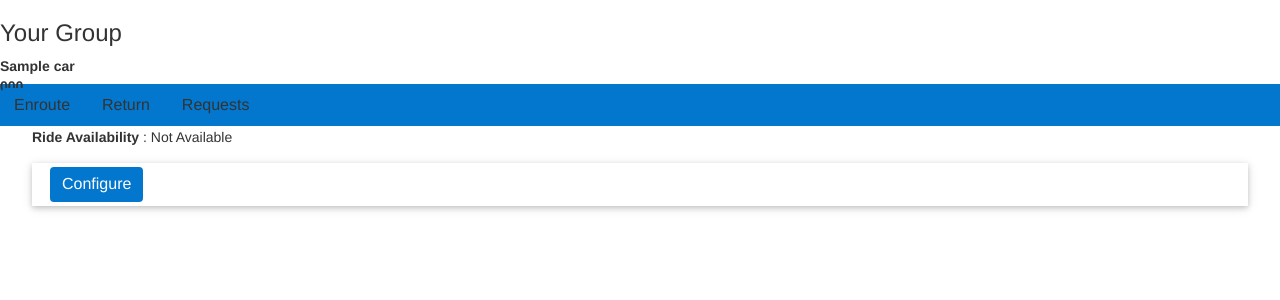
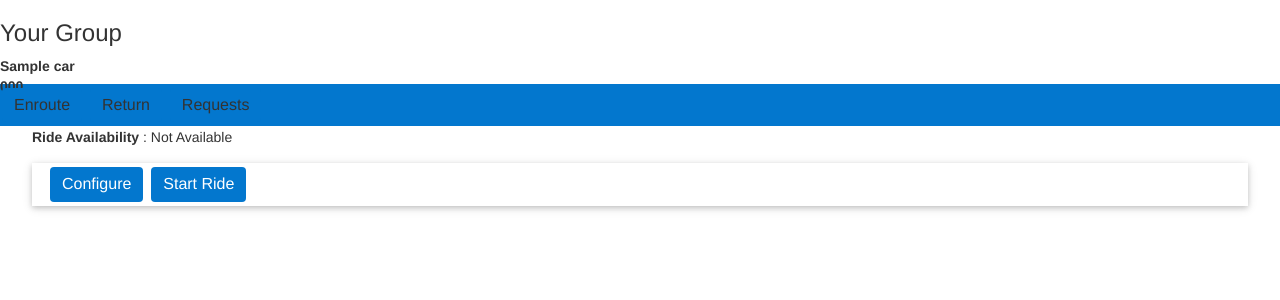
Before and after one commit to ihsan-96/tcsgo, a Django app: page /1/owner in a window 1280 px wide. Shown: the part 70-370 px from the top of the page. Run offline with Django 3.2, Linux system fonts and the light colour scheme; a user stored in the database is signed in; tables that the repository leaves empty hold one stand-in row (values such as "Sample post"); some libraries are stand-ins or nearby versions.

```diff
--- a/rides/templates/rides/group_owner.html
+++ b/rides/templates/rides/group_owner.html
@@ -217,6 +217,7 @@
 <form action="{% url 'rides:configure_ride' group.id %}" method="post">
     {% csrf_token %}
     <input type="submit" class="btn btn-primary" value="Configure"/>
+    <input type="submit" class="btn btn-primary" value="Start Ride"/>
 </form>
 </div>
 </div>
@@ -258,6 +259,7 @@
 <form action="{% url 'rides:configure_ride' group.id %}" method="post">
     {% csrf_token %}
     <input type="submit" class="btn btn-primary" value="Configure"/>
+    <input type="submit" class="btn btn-primary" value="Start Ride"/>
 </form>
 </div>
 </div>
```
